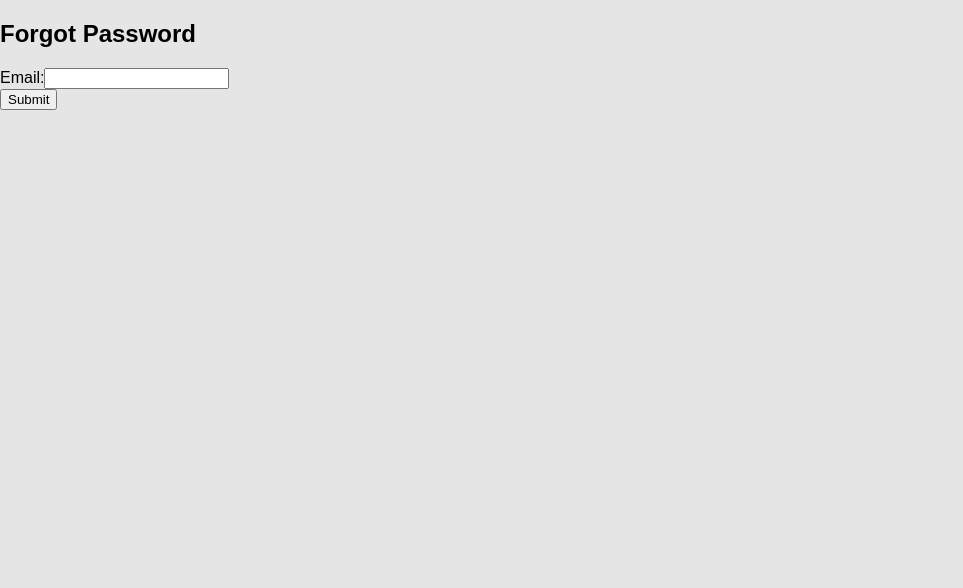
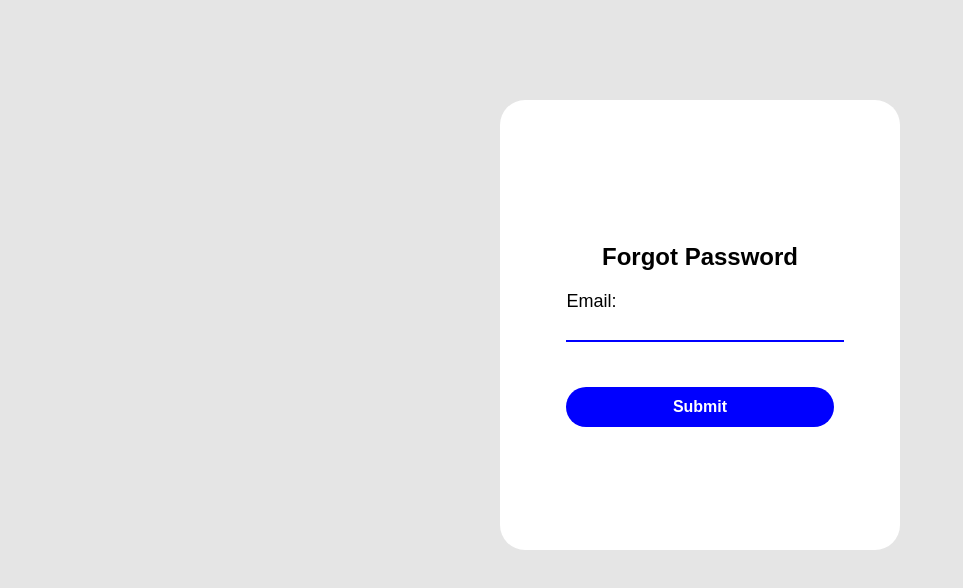
Before and after one commit to code-with-aneesh/SIH_Project, a React (Create React App) app in the folder project/: page /forgotpass in a window 1280 px wide. Shown: the top 588 px of the page, without its empty margins (0-963 px from the left). Built offline with nearby package versions, Linux system fonts and the light colour scheme.

Commit message:
Forgot Password CSS and JS

```diff
--- /dev/null
+++ b/project/src/components/forgotpass/forgotpass.css
@@ -0,0 +1,47 @@
+
+  .form-box {
+    display: flex;
+    align-items: center;
+    justify-content: center;
+    height: 60vh;
+    flex-direction: column;
+    background-color: white;
+    font-family: Arial, Helvetica, sans-serif;
+  }
+
+
+
+  .inputboxs {
+    position: relative;
+    margin-bottom: 20px;
+  }
+
+  .boxx {
+    width: 100%;
+    border: none;
+    border-bottom: 2px solid black;
+    outline: none;
+    padding: 5px;
+    font-size: 16px;
+    transition: border-bottom 0.3s, transform 0.3s;
+  }
+
+  .boxx {
+    border-bottom: 2px solid blue; /* Change the underline color on focus */
+     /* Move the label upwards on focus */
+  }
+
+  .mailid {
+    font-size: large;
+
+    top: 10px; /* Adjust the top position to align with the input */
+    left: 5px;
+    transition: top 0.3s, font-size 0.3s, transform 0.3s; /* Add transition for smooth movement */
+    transform: translateY(-15px); /* Initially move the label upwards */
+  }
+
+  .mailid:focus {
+    top: -10px; /* Move the label further upwards on focus */
+    font-size: 12px; /* Adjust the font size on focus */
+    transform: translateY(-25px); /* Move the label further upwards on focus */
+  }
--- a/project/src/components/forgotpass/forgotpass.js
+++ b/project/src/components/forgotpass/forgotpass.js
@@ -1,4 +1,5 @@
 import React, { useState } from 'react';
+import './forgotpass.css'; // Import the CSS file with class names
 import axios from 'axios';
 
 function ForgotPassword() {
@@ -21,12 +22,13 @@ function ForgotPassword() {
   };
 
   return (
-    <div>
-      <h2>Forgot Password</h2>
-      <form onSubmit={handleSubmit}>
-        <div>
-          <label htmlFor="email">Email:</label>
+    <div className="form-box"> {/* Use the form-box class */}
+      <h2 className="forgot-heading">Forgot Password</h2> {/* Use the login-heading class */}
+      <form className='forms' onSubmit={handleSubmit}>
+        <div className="inputboxs"> {/* Use the inputbox class */}
+          <label className='mailid' htmlFor="email">Email:</label>
           <input
+            className='boxx'
             type="email"
             id="email"
             name="email"
@@ -35,7 +37,7 @@ function ForgotPassword() {
             required
           />
         </div>
-        <button type="submit">Submit</button>
+        <button type="submit" className="login-button">Submit</button> {/* Use the login-button class */}
       </form>
       {message && <p>{message}</p>}
     </div>
```
